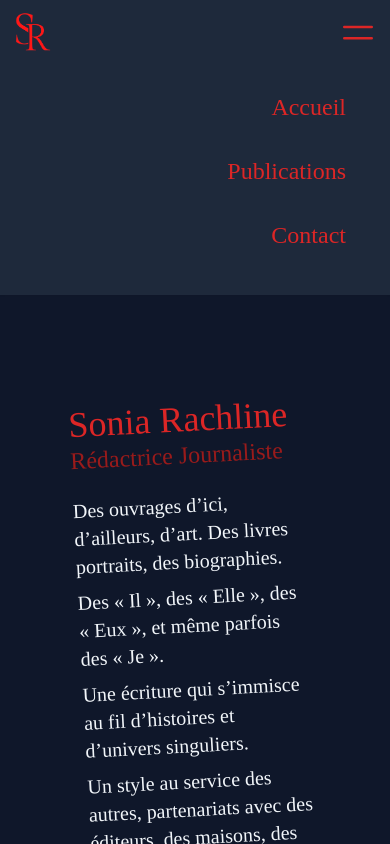
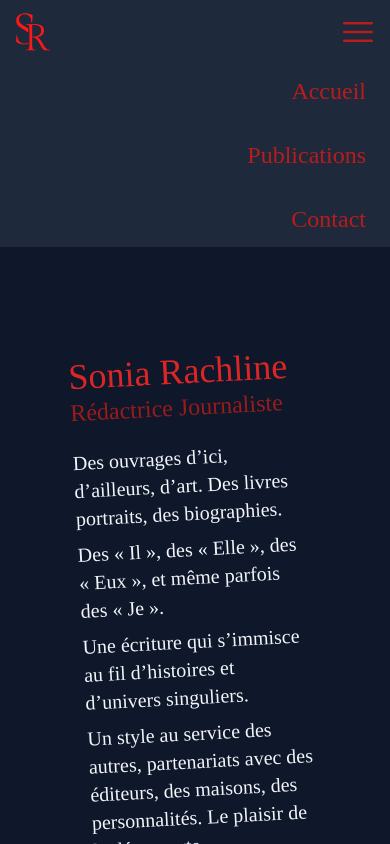
Before and after one commit to mrnguyencoder/sonia-rachline.fr, a React (Create React App) app: page / in a window 390 px wide. Both pictures are taken after a click on the button 358 px from the left and 32 px from the top of the page. Shown: the top 844 px of the page. Built offline with nearby package versions, Linux system fonts and the light colour scheme.

Commit message:
nav mobile

```diff
--- a/src/componants/NavBar.jsx
+++ b/src/componants/NavBar.jsx
@@ -2,7 +2,7 @@ import React from 'react';
 import Logo from '../assets/textsonia.png';
 import { Menu } from '@headlessui/react';
 import { Link } from 'react-router-dom';
-import { Bars2Icon } from '@heroicons/react/24/outline';
+import { Bars3Icon } from '@heroicons/react/24/outline';
 
 function NavBar() {
     const links = [
@@ -11,7 +11,7 @@ function NavBar() {
         { to: '/contact', label: 'Contact',},
       ]
   return (
-    <nav className='flex justify-between p-3 shadow-sm bg-slate-800 text-red-600'>
+    <nav className='flex justify-between p-3 shadow-sm bg-slate-800 text-red-700'>
         <Link to="/" className="">
             <img className='h-10 md:h-14 hover:animate-pulse' src={Logo} alt="Sonia Rachline" />
         </Link>
@@ -23,9 +23,9 @@ function NavBar() {
         {/* Menu mobile */}
         <Menu as="div" className="md:hidden text-right">
             <Menu.Button>
-                <Bars2Icon className='h-10 hover:animate-pulse'/>
+                <Bars3Icon className='h-10 hover:animate-pulse'/>
             </Menu.Button>
-            <Menu.Items className="flex flex-col text-2xl space-y-8 p-8">
+            <Menu.Items className="flex flex-col text-2xl space-y-8 pt-4 pr-3">
                 {links.map((link) => (
                 /* Use the `active` state to conditionally style the active item. */
                 <Menu.Item key={link.to}>
@@ -33,7 +33,7 @@ function NavBar() {
                     <Link
                         to={link.to}
                         className={`${
-                        active && 'rounded-xl bg-gray-700 px-4 py-2 transition ease-in-out duration-500 hover:animate-pulse'
+                        active && 'hover:text-red-600 hover:scale-105'
                         }`}
                     >
                         {link.label}
```
